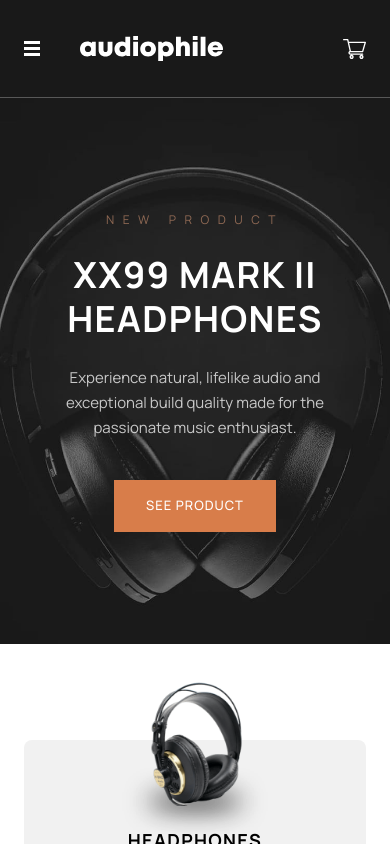
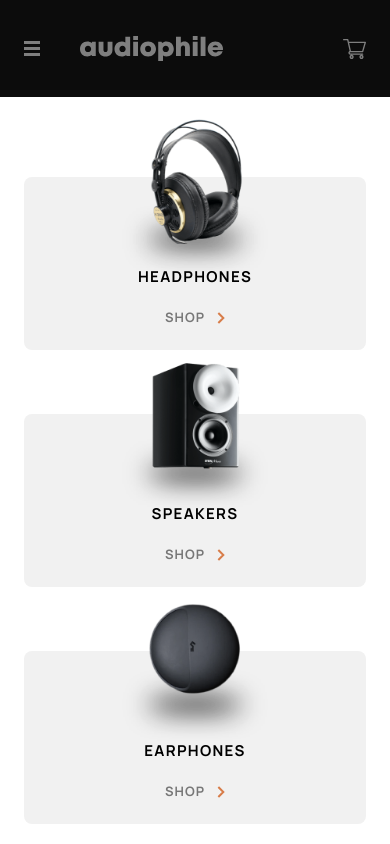
Before and after one commit to LowkeyCoyote/audiophile, a React (Vite) app: page / in a window 390 px wide. Both pictures are taken after a click on the picture 32 px from the left and 48 px from the top of the page. Shown: the top 844 px of the page. Built offline with nearby package versions, Linux system fonts and the light colour scheme.

Commit message:
first commit

```diff
--- a/src/components/checkout/CartCheckout.tsx
+++ b/src/components/checkout/CartCheckout.tsx
@@ -37,7 +37,7 @@ const CartCheckout = ({ submitForm }: CartCheckoutProps) => {
                                 />
                                 <div className="flex flex-col self-center pl-4 font-bold">
                                     <p className="opacity-100">{cartName}</p>
-                                    <p className="text-[14px] opacity-50">{`$ ${parseInt(price).toLocaleString('en-US')}`}</p>
+                                    <p className="text-[14px]">{`$ ${parseInt(price).toLocaleString('en-US')}`}</p>
                                 </div>
                             </div>
                             <p className="font-bold">x{quantity}</p>
--- a/src/components/checkout/ConfirmationCheckout.tsx
+++ b/src/components/checkout/ConfirmationCheckout.tsx
@@ -34,18 +34,21 @@ const ConfirmationCheckout = ({ items }: CartState) => {
             <div className="mb-12 flex w-full rounded-lg bg-very-light-grey sm:flex-col">
                 <div className="flex w-[57%] flex-col p-6 sm:w-full">
                     {!showOtherItems && (
-                        <div className="flex items-center justify-between border-b border-b-gray-border pb-3  font-bold ">
+                        <div className="flex items-center justify-between border-b border-b-gray-border pb-3 font-bold ">
+                            <div className="flex">
                                 <img
                                     className="w-[50px]"
                                     src={renderProductImages(items[0].slug)}
                                     alt=""
                                 />
-                            <div className="flex flex-col">
+                                <div className="flex flex-col pl-4">
                                     <p className="opacity-100">
                                         {items[0].cartName}
                                     </p>
                                     <p className="text-[14px]">{`$ ${parseInt(items[0].price).toLocaleString('en-US')}`}</p>
                                 </div>
+                            </div>
+
                             <p className="self-baseline text-[14px]">
                                 x{items[0].quantity}
                             </p>
@@ -55,17 +58,20 @@ const ConfirmationCheckout = ({ items }: CartState) => {
                         <div className="mb-3 flex flex-col border-b border-b-gray-border font-bold">
                             {items.map((item) => (
                                 <div className="flex items-center justify-between pb-3 text-left  ">
+                                    <div className="flex">
                                         <img
                                             className="w-[50px]"
                                             src={renderProductImages(item.slug)}
                                             alt=""
                                         />
-                                    <div className="flex flex-col">
+                                        <div className="flex flex-col pl-4">
                                             <p className="opacity-100">
                                                 {item.cartName}
                                             </p>
                                             <p className="text-[14px]">{`$ ${parseInt(item.price).toLocaleString('en-US')}`}</p>
                                         </div>
+                                    </div>
+
                                     <p className="self-baseline text-[14px]">
                                         x{item.quantity}
                                     </p>
--- a/src/components/home/HeroHome.tsx
+++ b/src/components/home/HeroHome.tsx
@@ -9,7 +9,7 @@ const HeroHome = () => {
     "
         >
             <div className="md:text-center">
-                <p className="overlineText mb-6">
+                <p className="overlineText text-white mb-6">
                     NEW PRODUCT
                 </p>
                 <h1 className="mb-6 w-1/2 md:w-full">
--- a/src/components/shared/CategoryLinks.tsx
+++ b/src/components/shared/CategoryLinks.tsx
@@ -42,17 +42,17 @@ const CategoryLinks = ({ className }: HTMLAttributes<HTMLDivElement>) => {
                 <Link
                     to={link}
                     key={index}
-                    className="group relative rounded-lg bg-very-light-grey px-28 pb-8 pt-28
-                     text-center md:px-14 md:pb-5 md:pt-[88px]"
+                    className="group relative rounded-lg bg-very-light-grey pb-8 pt-28
+                     text-center md:pb-5 md:pt-[88px]"
                 >
                     <img
                         src={img}
                         alt={altText}
                         className="absolute left-1/2 top-4 w-1/2 -translate-x-1/2 -translate-y-1/2 transform sm:top-6 sm:w-1/2"
                     />
-                    <h6>{text}</h6>
-                    <Button variant="shop" link={link}>
-                        <p className="subtitle opacity-100 duration-75 group-hover:text-dark-peach">
+                    <h6 className='md:text-[15px]'>{text}</h6>
+                    <Button variant="shop" link={link} className='sm:pb-0 sm:pt-4 '>
+                        <p className="subtitle duration-75 !opacity-50 group-hover:text-dark-peach">
                             SHOP
                         </p>{' '}
                         <img
--- a/src/components/shared/layout/Navbar.tsx
+++ b/src/components/shared/layout/Navbar.tsx
@@ -6,12 +6,16 @@ import Modal from '../ui/Modal';
 import Cart from '@components/shared/Cart';
 import { useState } from 'react';
 import useModalScrollLock from '@hooks/useModalScrollLock';
+import CategoryLinks from '../CategoryLinks';
 
 const Navbar = () => {
     const navigate = useNavigate();
 
-    const [cartIsOpen, setCartIsOpen] = useState(false);
     const [cartVisible, setCartVisible] = useState(false);
+    const [navSmallDeviseVisible, setNavSmallDeviceVisible] = useState(false)
+
+
+    useModalScrollLock(navSmallDeviseVisible)
     useModalScrollLock(cartVisible);
 
     const goToCheckout = () => {
@@ -20,8 +24,12 @@ const Navbar = () => {
     };
 
     const toggleNavbar = () => {
-        setCartIsOpen(!cartIsOpen);
-        document.body.classList.toggle('block-scroll');
+        if(window.innerWidth < 1024){
+            setNavSmallDeviceVisible(!navSmallDeviseVisible)
+            console.log('swag')
+
+
+        }
     };
 
     const navLinks = [
@@ -40,6 +48,7 @@ const Navbar = () => {
                         onClick={toggleNavbar}
                         src={iconHamburger}
                         alt="icon hamburger"
+
                     />
                     <Link to="./">
                         <img src={logoNavbar} alt="audiophile logo" />
@@ -75,6 +84,19 @@ const Navbar = () => {
                         <Cart goToCheckout={goToCheckout} />
                     </Modal>
                 )}
+
+                {navSmallDeviseVisible && (
+                    <Modal
+                    modalClose={() => setNavSmallDeviceVisible(false)}
+                    modalPosition='translate-y-0 translate-x-1/2 top-[97px] w-screen h-auto rounded-t-none'
+                    >
+                        <CategoryLinks
+                        className='md:pt-28 md:px-10 md:pb-16 md:text-black md:text-center sm:pt-20 sm:px-6 sm:pb-8'
+                        />
+
+                    </Modal>
+                )}
+
             </div>
         </nav>
     );
--- a/src/components/shared/ui/Modal.tsx
+++ b/src/components/shared/ui/Modal.tsx
@@ -1,20 +1,25 @@
 import { HTMLAttributes } from 'react';
 import { twMerge } from 'tailwind-merge';
 
-interface ModalProps extends HTMLAttributes<HTMLDivElement>{
-    modalClose : () => void;
-    modalPosition ?: string;
+interface ModalProps extends HTMLAttributes<HTMLDivElement> {
+    modalClose: () => void;
+    modalPosition?: string;
 }
-
 
 const Modal = ({ children, modalClose, modalPosition }: ModalProps) => {
     return (
-        <div className="fixed right-0 top-0 w-full h-full z-30">
-            <div onClick={modalClose}  className="absolute right-0 top-0 w-full h-full z-40 bg-black/[0.5]"></div>
+        <div className="fixed right-0 top-0 z-30 h-full w-full">
             <div
-                className={twMerge(`z-50 absolute top-1/2 right-1/2 translate-x-1/2 -translate-y-1/2
-            max-h-[90%] overflow-auto bg-white box-border rounded-lg
-            `, modalPosition)}
+                onClick={modalClose}
+                className="absolute right-0 top-0 z-40 h-full w-full bg-black/[0.5]"
+            ></div>
+            <div
+                className={twMerge(
+                    `absolute right-1/2 top-1/2 z-50 box-border max-h-[90%]
+            -translate-y-1/2 translate-x-1/2 overflow-auto rounded-lg bg-white
+            `,
+                    modalPosition,
+                )}
             >
                 {children}
             </div>
--- a/src/types/types.ts
+++ b/src/types/types.ts
@@ -43,9 +43,6 @@ export type CartState =  {
   items : ItemState[]
 }
 
-
-
-
 export type FormValues = {
   name: string;
   email: string;
--- a/src/utils/images-util.ts
+++ /dev/null
@@ -1,4 +0,0 @@
- export function getImageURL(name : string){
-    console.log(import.meta.url)
-     return new URL(`@assets/shared/product/${name}/image-category-page-preview-desktop.jpg`, import.meta.url).href
-}
```
Also changed, not shown: src/components/shared/Cart.tsx (+14 -22 lines). Lines whose indentation alone changed are shown as unchanged.
